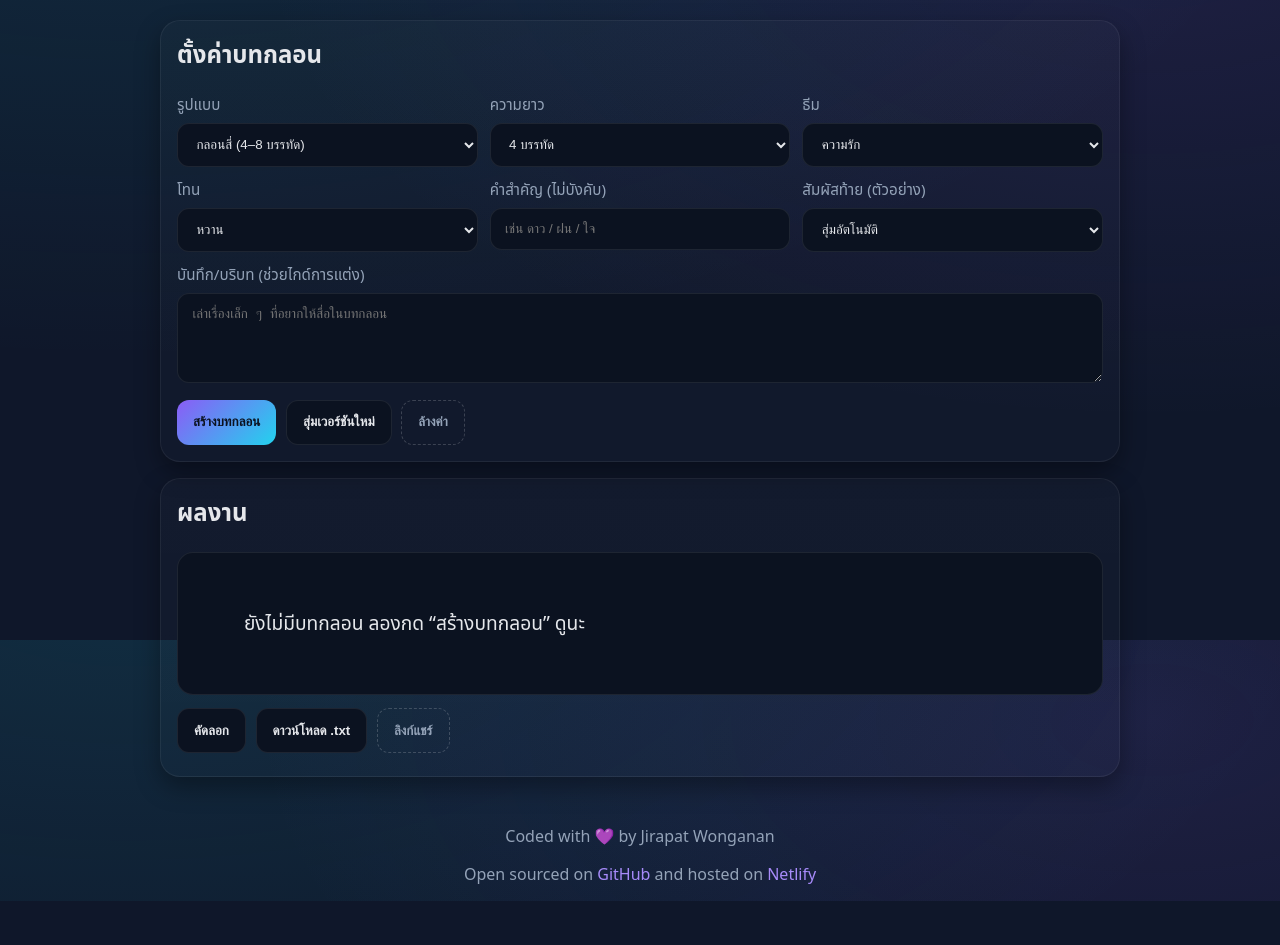
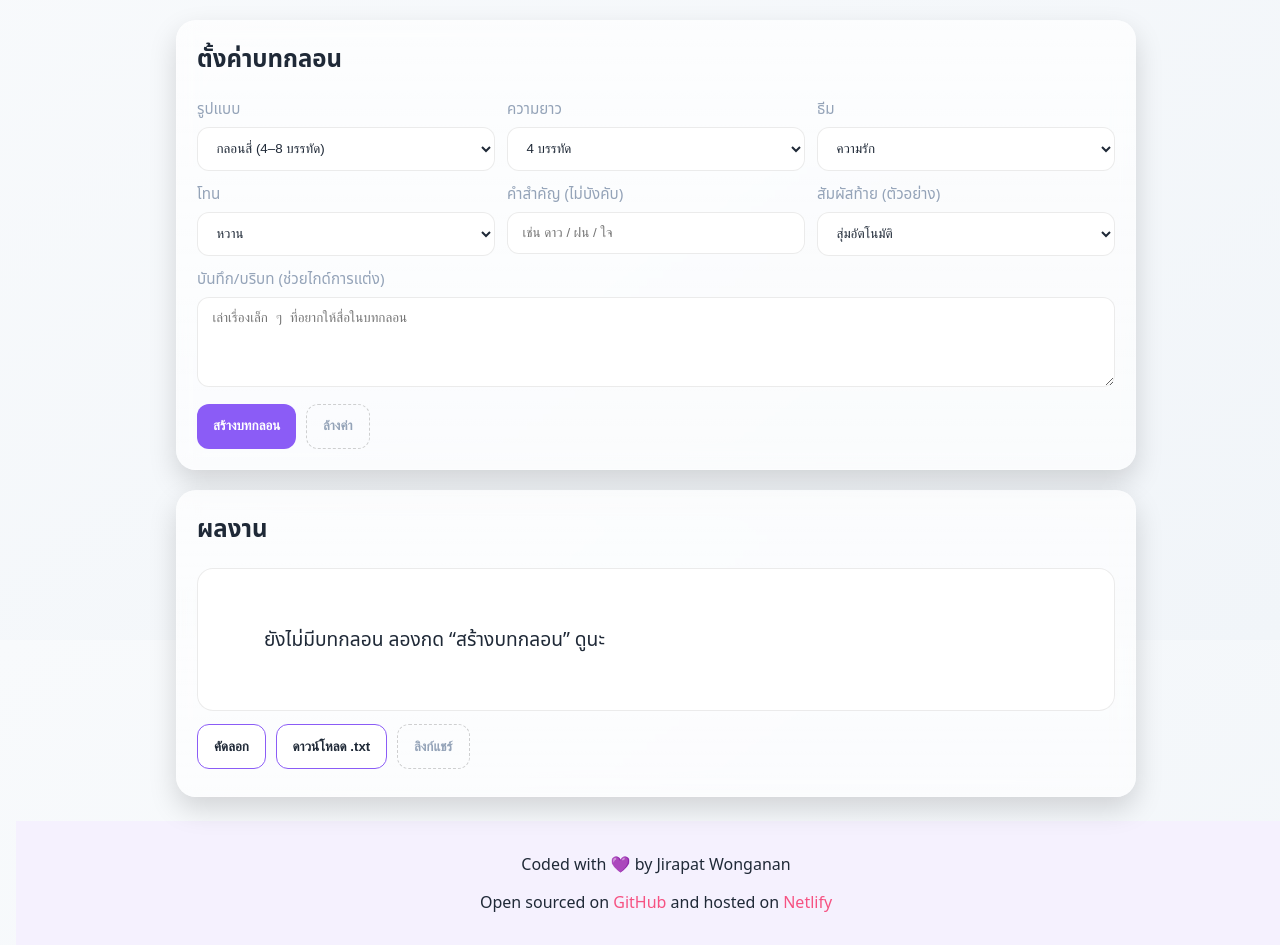
Before and after one commit to Jiraphat99/Thai-poem_generator, a plain HTML site: page index.html in a window 1280 px wide. Shown: the part 160-1105 px from the top of the page. Before the commit the page ends 1061 px from the top, so only its background shows below. Drawn offline with nearby package versions, Linux system fonts and the light colour scheme.

Commit message:
Changed the styling of the generator

```diff
--- a/index.html
+++ b/index.html
@@ -96,9 +96,6 @@
 
           <div class="actions">
             <button type="submit">สร้างบทกลอน</button>
-            <button type="button" id="btn-variant" class="secondary">
-              สุ่มเวอร์ชันใหม่
-            </button>
             <button type="reset" class="ghost">ล้างค่า</button>
           </div>
         </form>
--- a/index.js
+++ b/index.js
@@ -19,7 +19,7 @@ async function generatePoem(event) {
   }`;
 
   const poemEl = document.querySelector("#poem");
-  poemEl.textContent = "กำลังสร้างบทกลอน...";
+  const loadingInterval = showLoading();
 
   try {
     const response = await axios.get(API_URL, {
@@ -29,18 +29,37 @@ async function generatePoem(event) {
         key: API_KEY,
       },
     });
+    clearInterval(loadingInterval);
     displayPoem(response.data.answer);
   } catch (error) {
-    poemEl.textContent = "เกิดข้อผิดพลาดในการเชื่อมต่อ API";
+    clearInterval(loadingInterval);
+    poemEl.textContent = "ไม่สามารถเชื่อมต่อ API ได้ ลองใหม่อีกครั้งนะ 😢";
   }
+}
+
+function showLoading() {
+  const poemEl = document.querySelector("#poem");
+  let dots = 0;
+  const hints = ["🌸 ฝันถึงดวงดาว", "💧 ร้องเรียกสายฝน", "✨ ร้อยเรียงคำหวาน"];
+  let hintIndex = 0;
+  poemEl.textContent = "กำลังร้อยกรองบทกลอน";
+
+  return setInterval(() => {
+    dots = (dots + 1) % 4;
+    poemEl.textContent = `กำลังร้อยกรองบทกลอน${".".repeat(dots)} — ${
+      hints[hintIndex]
+    }`;
+    hintIndex = (hintIndex + 1) % hints.length;
+  }, 700);
 }
 
 function displayPoem(text) {
   if (!text) {
     document.querySelector("#poem").textContent =
-      "เกิดข้อผิดพลาด: ไม่สามารถสร้างบทกลอนได้";
+      "โอ๊ะ! เกิดข้อผิดพลาด ไม่สามารถสร้างบทกลอนได้ 😢";
     return;
   }
+
   new Typewriter("#poem", {
     strings: text.trim(),
     autoStart: true,
--- a/styles.css
+++ b/styles.css
@@ -1,35 +1,27 @@
 :root {
   --bg: #0f172a;
-  --panel: #111827;
+  --panel: #1e293b;
   --muted: #94a3b8;
-  --text: #e5e7eb;
+  --text: #1f2937;
   --brand: #8b5cf6;
-  --brand-2: #22d3ee;
+  --brand-2: #662eed;
   --ring: rgba(139, 92, 246, 0.4);
 }
 
 * {
   box-sizing: border-box;
 }
+
 html,
 body {
   height: 100%;
 }
+
 body {
   margin: 0;
   font-family: system-ui, -apple-system, Segoe UI, Roboto, Noto Sans Thai,
     "Noto Sans Thai", sans-serif;
-  background: radial-gradient(
-      1200px 600px at 10% -10%,
-      rgba(34, 211, 238, 0.12),
-      transparent
-    ),
-    radial-gradient(
-      900px 500px at 90% 10%,
-      rgba(139, 92, 246, 0.12),
-      transparent
-    ),
-    var(--bg);
+  background: linear-gradient(145deg, #f8fafc, #f1f5f9);
   color: var(--text);
   display: grid;
   place-items: start center;
@@ -40,11 +32,16 @@ body {
 header {
   text-align: center;
 }
+
 h1 {
   font-size: clamp(1.6rem, 2.5vw + 1rem, 2.6rem);
   margin: 0 0 0.25rem;
   letter-spacing: 0.5px;
+  background: linear-gradient(to left, #f45284, #be57ba, #8a5cee);
+  -webkit-background-clip: text;
+  -webkit-text-fill-color: transparent;
 }
+
 .subtitle {
   color: var(--muted);
   margin: 0 auto 1rem;
@@ -55,29 +52,33 @@ h1 {
   width: min(960px, 100%);
   display: grid;
   grid-template-columns: 1fr;
-  gap: 1rem;
+  gap: 1.25rem;
 }
 
 .card {
   background: linear-gradient(
     180deg,
-    rgba(255, 255, 255, 0.02),
-    rgba(255, 255, 255, 0.01)
+    rgba(255, 255, 255, 0.7),
+    rgba(255, 255, 255, 0.6)
   );
-  border: 1px solid rgba(255, 255, 255, 0.06);
+  backdrop-filter: blur(10px);
+  border: 1px solid rgba(255, 255, 255, 0.15);
   border-radius: 20px;
-  padding: 1rem;
-  box-shadow: 0 10px 25px rgba(0, 0, 0, 0.35);
+  padding: 1.25rem;
+  box-shadow: 0 12px 28px rgba(0, 0, 0, 0.15);
+  transition: transform 0.2s ease, box-shadow 0.3s ease;
 }
 
 form {
   display: grid;
   gap: 0.75rem;
 }
+
 .row {
   display: grid;
   gap: 0.75rem;
 }
+
 @media (min-width: 720px) {
   .row {
     grid-template-columns: repeat(3, 1fr);
@@ -90,17 +91,18 @@ label {
   display: block;
   margin-bottom: 0.35rem;
 }
+
 input[type="text"],
 select,
 textarea {
   width: 100%;
   padding: 0.8rem 0.9rem;
-  background: #0b1220;
+  background: #fff;
   color: var(--text);
-  border: 1px solid rgba(255, 255, 255, 0.08);
+  border: 1px solid rgba(0, 0, 0, 0.08);
   border-radius: 12px;
   outline: none;
-  transition: border-color 0.15s, box-shadow 0.15s;
+  transition: border-color 0.15s, box-shadow 0.15s, transform 0.1s;
 }
 textarea {
   min-height: 90px;
@@ -111,6 +113,7 @@ select:focus,
 textarea:focus {
   border-color: var(--brand);
   box-shadow: 0 0 0 4px var(--ring);
+  transform: scale(1.01);
 }
 
 .actions {
@@ -118,35 +121,51 @@ textarea:focus {
   gap: 0.6rem;
   flex-wrap: wrap;
 }
+
 button {
   border: 0;
   padding: 0.85rem 1rem;
   border-radius: 12px;
   cursor: pointer;
   font-weight: 600;
-  background: linear-gradient(135deg, var(--brand), var(--brand-2));
-  color: #0b1220;
+  background: var(--brand);
+  color: #fff;
+  transition: background 0.2s ease;
 }
+button:hover {
+  background: var(--brand-2);
+}
+
 button.secondary {
-  background: #0b1220;
+  background: #fff;
   color: var(--text);
-  border: 1px solid rgba(255, 255, 255, 0.08);
+  border: 1px solid var(--brand);
 }
+button.secondary:hover {
+  background: var(--brand);
+  color: #fff;
+}
+
 button.ghost {
   background: transparent;
   color: var(--muted);
-  border: 1px dashed rgba(255, 255, 255, 0.18);
+  border: 1px dashed rgba(0, 0, 0, 0.18);
+}
+button.ghost:hover {
+  color: var(--brand);
+  border-color: var(--brand);
 }
 
 .poem {
   white-space: pre-wrap;
   line-height: 1.9;
   font-size: 1.2rem;
-  background: #0b1220;
-  border: 1px solid rgba(255, 255, 255, 0.08);
+  background: #fff;
+  border: 1px solid rgba(0, 0, 0, 0.08);
   border-radius: 16px;
   padding: 1rem;
 }
+
 .meta {
   color: var(--muted);
   font-size: 0.9rem;
@@ -154,14 +173,21 @@ button.ghost {
 }
 
 footer {
+  background-color: #f5f1fe;
+  width: 100vw;
+  margin: 0;
+  padding: 1rem;
   text-align: center;
-  color: var(--muted);
-  margin-top: 0.5rem;
+  border-radius: 0;
 }
+
 footer a {
-  color: #a78bfa;
+  color: #f65282;
   text-decoration: none;
+  font-weight: 500;
 }
+
 footer a:hover {
+  color: var(--brand);
   text-decoration: underline;
 }
```
